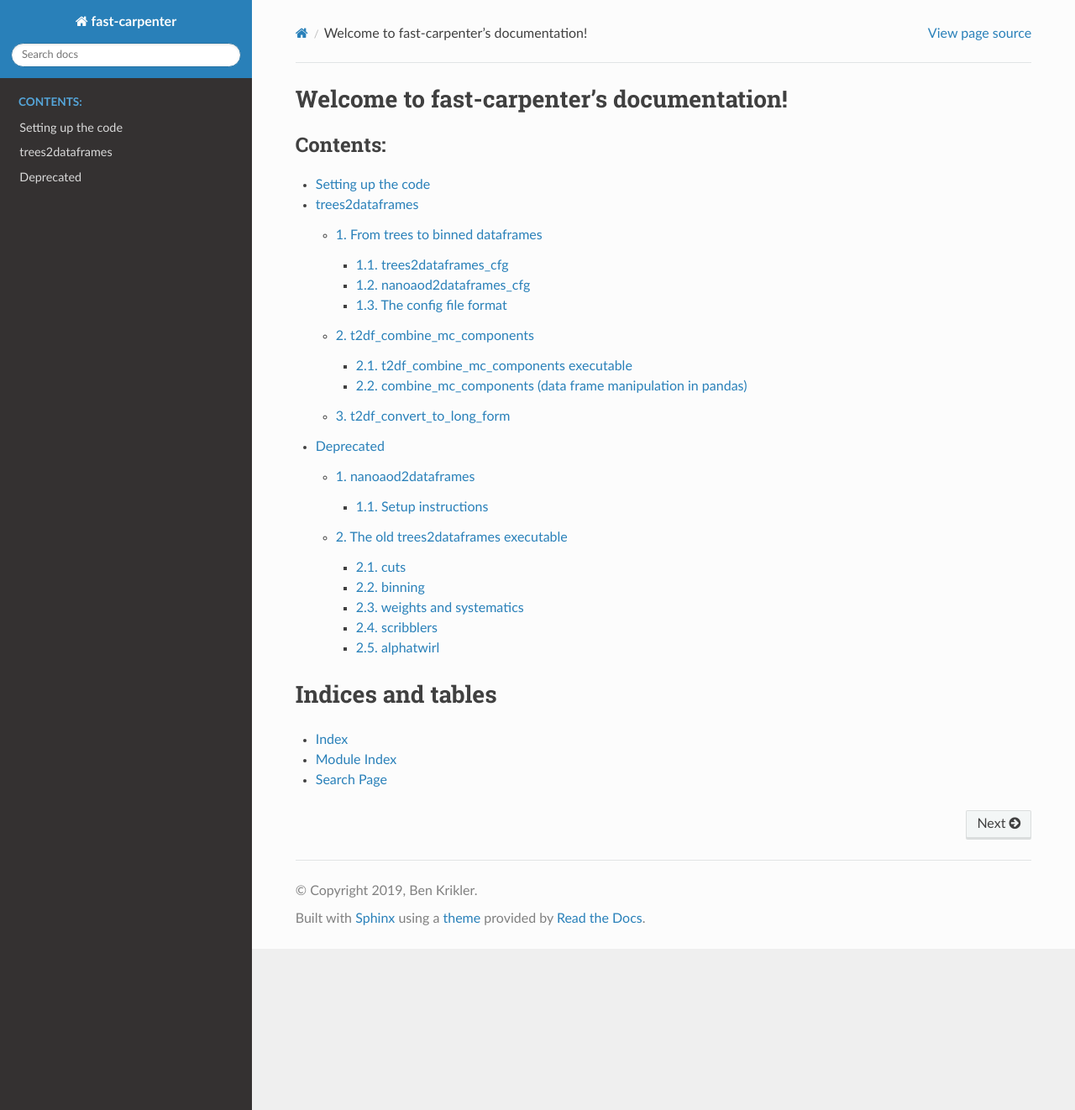
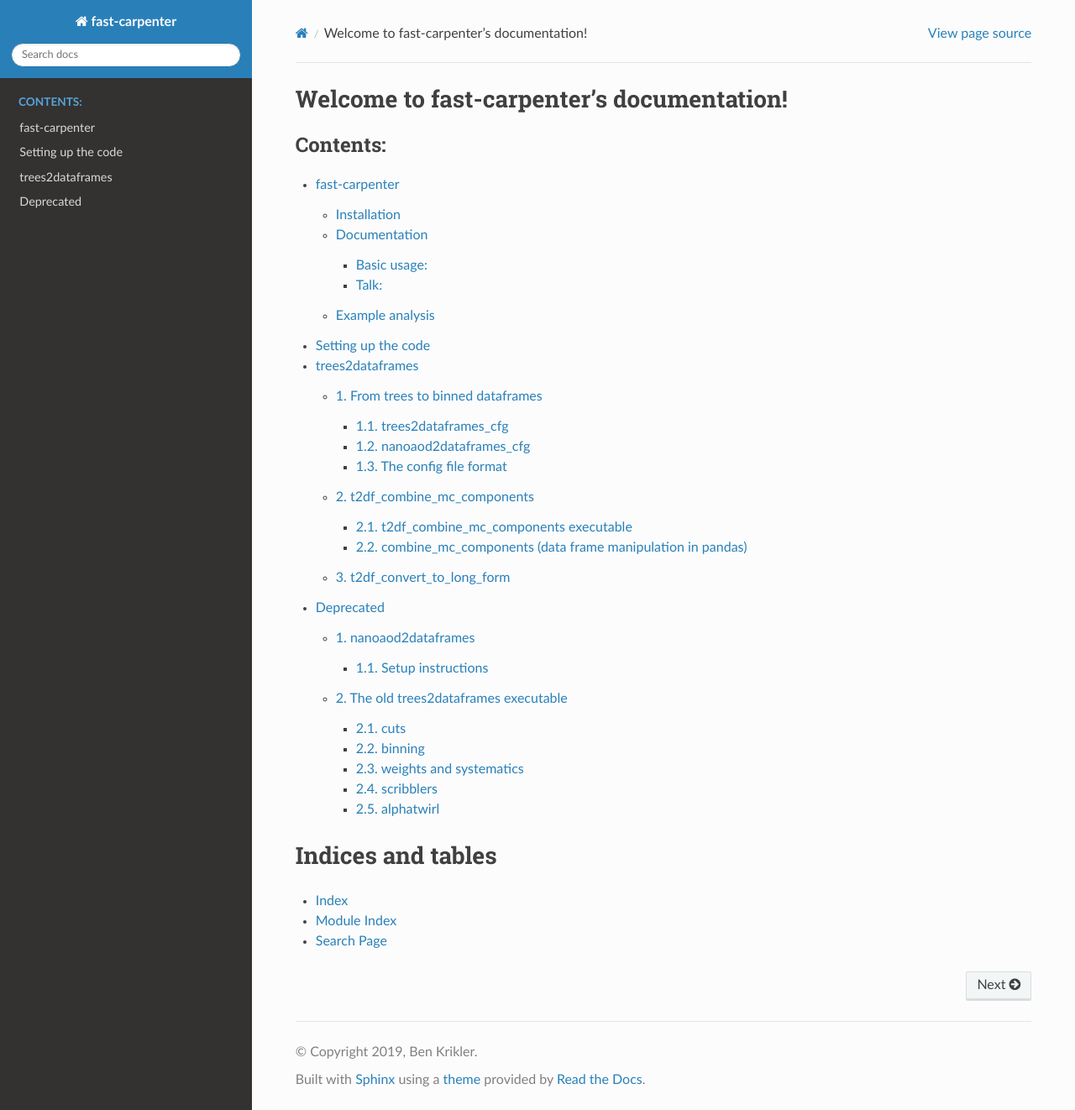
Before and after one commit to FAST-HEP/fast-carpenter, a Sphinx documentation site: the page built from docs/index.rst, in a window 1280 px wide and 1322 px high. Shown: the whole window at 84% size. Built offline with Sphinx 7.4.7 and the Read the Docs theme 2.0.0, drawn with Linux system fonts in a browser that asks for light colours; part of the change alters nothing that is shown.

```diff
--- a/docs/conf.py
+++ b/docs/conf.py
@@ -48,7 +48,7 @@ extensions = [
     'sphinx.ext.mathjax',
     'sphinx.ext.viewcode',
     # 'sphinx.ext.githubpages',
-    'recommonmark',
+    'm2r',
 ]
 
 # Add any paths that contain templates here, relative to this directory.
@@ -57,12 +57,6 @@ templates_path = ['_templates']
 # The suffix(es) of source filenames.
 # You can specify multiple suffix as a list of string:
 #
-
-# from recommonmark.parser import CommonMarkParser
-# source_parsers = {
-#     ".md": CommonMarkParser,
-# }
-
 source_suffix = ['.rst', '.md']
 #source_suffix = '.rst'
 
--- a/docs/index.rst
+++ b/docs/index.rst
@@ -5,7 +5,8 @@ Welcome to fast-carpenter's documentation!
    :maxdepth: 3
    :caption: Contents:
 
-   overview
+
+   readme
    setup
    trees2dataframes/index
    deprecated/index
```
Also changed, not shown: docs/readme.rst (renamed from docs/overview.rst).
